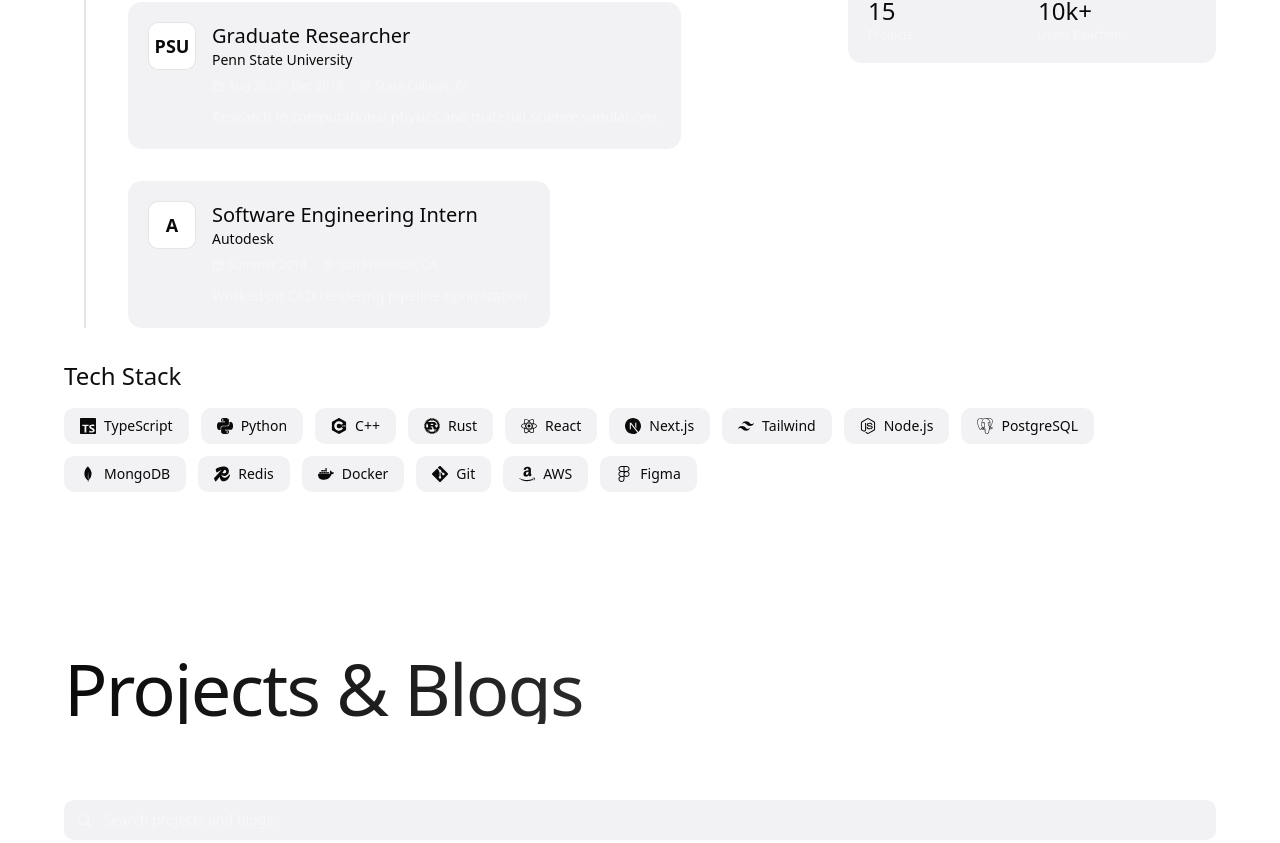
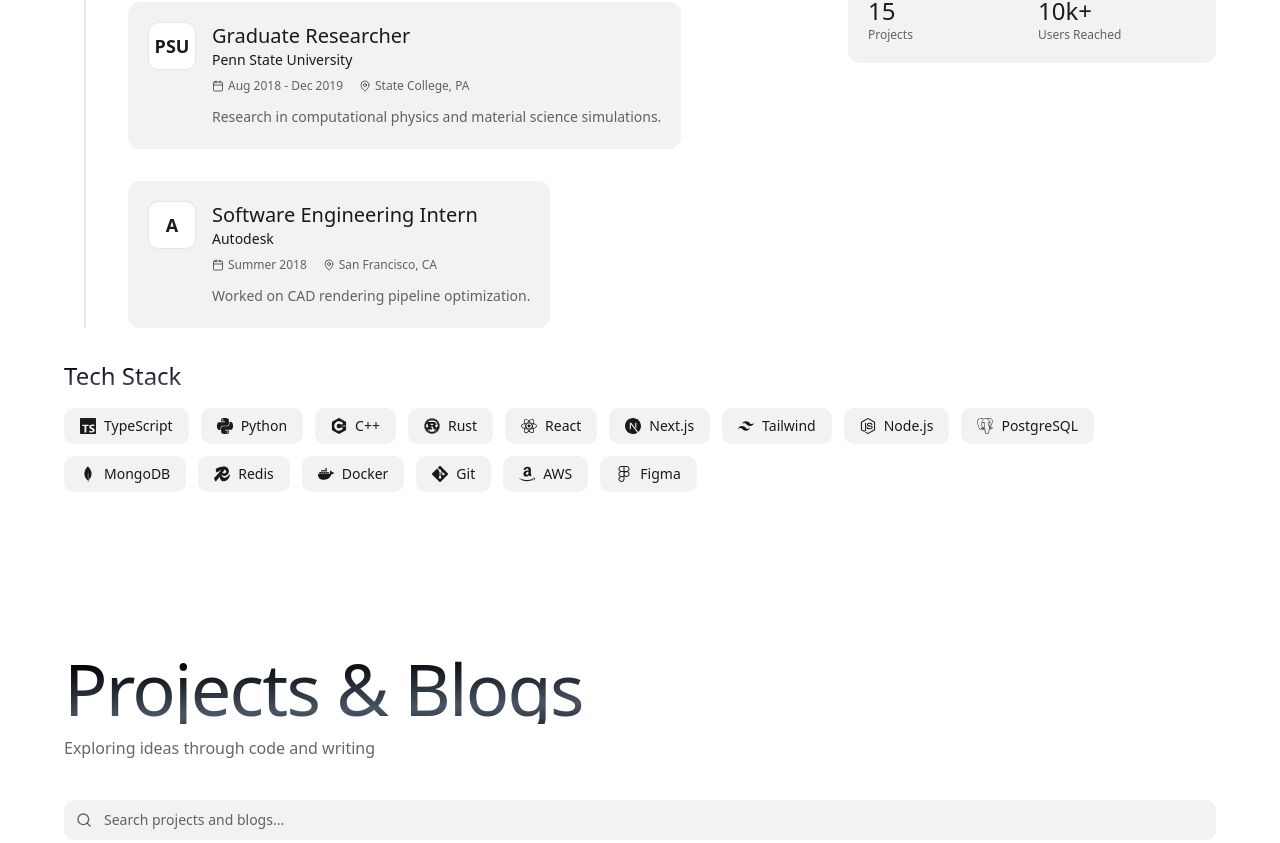
Before and after one commit to manoj-malviya-96/manoj-malviya-96, a Next.js app in the folder portfolio/: page / in a window 1280 px wide. Shown: the part 1417-2260 px from the top of the page. Built offline with nearby package versions, Linux system fonts and the light colour scheme.

Commit message:
main project

```diff
--- a/portfolio/app/globals.css
+++ b/portfolio/app/globals.css
@@ -5,129 +5,33 @@
 :root {
   --font-size: 16px;
   --background: #ffffff;
-  --foreground: oklch(0.145 0 0);
-  --card: #ffffff;
-  --card-foreground: oklch(0.145 0 0);
-  --popover: oklch(1 0 0);
-  --popover-foreground: oklch(0.145 0 0);
-  --primary: #030213;
-  --primary-foreground: oklch(1 0 0);
-  --secondary: oklch(0.95 0.0058 264.53);
-  --secondary-foreground: #030213;
+  --foreground: #1a1a1a;
   --muted: rgba(236, 236, 240, 0.69);
-  --muted-foreground: rgba(255, 255, 255, 0.4);
-  --accent: #e9ebef;
-  --accent-foreground: #030213;
-  --destructive: #d4183d;
-  --destructive-foreground: #ffffff;
+  --muted-foreground: rgba(0, 0, 0, 0.6);
   --border: rgba(0, 0, 0, 0.1);
-  --input: transparent;
-  --input-background: #f3f3f5;
-  --switch-background: #cbced4;
-  --font-weight-medium: 500;
-  --font-weight-normal: 400;
-  --ring: oklch(0.708 0 0);
-  --chart-1: oklch(0.646 0.222 41.116);
-  --chart-2: oklch(0.6 0.118 184.704);
-  --chart-3: oklch(0.398 0.07 227.392);
-  --chart-4: oklch(0.828 0.189 84.429);
-  --chart-5: oklch(0.769 0.188 70.08);
   --radius: 0.625rem;
-  --sidebar: oklch(0.985 0 0);
-  --sidebar-foreground: oklch(0.145 0 0);
-  --sidebar-primary: #030213;
-  --sidebar-primary-foreground: oklch(0.985 0 0);
-  --sidebar-accent: oklch(0.97 0 0);
-  --sidebar-accent-foreground: oklch(0.205 0 0);
-  --sidebar-border: oklch(0.922 0 0);
-  --sidebar-ring: oklch(0.708 0 0);
 }
 
 .dark {
-  --background: oklch(0.145 0 0);
-  --foreground: oklch(0.985 0 0);
-  --card: oklch(0.145 0 0);
-  --card-foreground: oklch(0.985 0 0);
-  --popover: oklch(0.145 0 0);
-  --popover-foreground: oklch(0.985 0 0);
-  --primary: oklch(0.985 0 0);
-  --primary-foreground: oklch(0.205 0 0);
-  --secondary: oklch(0.269 0 0);
-  --secondary-foreground: oklch(0.985 0 0);
-  --muted: oklch(0.269 0 0);
-  --muted-foreground: oklch(0.708 0 0);
-  --accent: oklch(0.269 0 0);
-  --accent-foreground: oklch(0.985 0 0);
-  --destructive: oklch(0.396 0.141 25.723);
-  --destructive-foreground: oklch(0.637 0.237 25.331);
-  --border: oklch(0.269 0 0);
-  --input: oklch(0.269 0 0);
-  --ring: oklch(0.439 0 0);
-  --font-weight-medium: 500;
-  --font-weight-normal: 400;
-  --chart-1: oklch(0.488 0.243 264.376);
-  --chart-2: oklch(0.696 0.17 162.48);
-  --chart-3: oklch(0.769 0.188 70.08);
-  --chart-4: oklch(0.627 0.265 303.9);
-  --chart-5: oklch(0.645 0.246 16.439);
-  --sidebar: oklch(0.205 0 0);
-  --sidebar-foreground: oklch(0.985 0 0);
-  --sidebar-primary: oklch(0.488 0.243 264.376);
-  --sidebar-primary-foreground: oklch(0.985 0 0);
-  --sidebar-accent: oklch(0.269 0 0);
-  --sidebar-accent-foreground: oklch(0.985 0 0);
-  --sidebar-border: oklch(0.269 0 0);
-  --sidebar-ring: oklch(0.439 0 0);
+  --background: #0a0a0a;
+  --foreground: #ffffff;
+  --muted: #1a1a1a;
+  --muted-foreground: rgba(255, 255, 255, 0.7);
+  --border: #333333;
 }
 
 @theme inline {
   --color-background: var(--background);
   --color-foreground: var(--foreground);
-  --color-card: var(--card);
-  --color-card-foreground: var(--card-foreground);
-  --color-popover: var(--popover);
-  --color-popover-foreground: var(--popover-foreground);
-  --color-primary: var(--primary);
-  --color-primary-foreground: var(--primary-foreground);
-  --color-secondary: var(--secondary);
-  --color-secondary-foreground: var(--secondary-foreground);
   --color-muted: var(--muted);
   --color-muted-foreground: var(--muted-foreground);
-  --color-accent: var(--accent);
-  --color-accent-foreground: var(--accent-foreground);
-  --color-destructive: var(--destructive);
-  --color-destructive-foreground: var(--destructive-foreground);
   --color-border: var(--border);
-  --color-input: var(--input);
-  --color-input-background: var(--input-background);
-  --color-switch-background: var(--switch-background);
-  --color-ring: var(--ring);
-  --color-chart-1: var(--chart-1);
-  --color-chart-2: var(--chart-2);
-  --color-chart-3: var(--chart-3);
-  --color-chart-4: var(--chart-4);
-  --color-chart-5: var(--chart-5);
-  --radius-sm: calc(var(--radius) - 4px);
-  --radius-md: calc(var(--radius) - 2px);
   --radius-lg: var(--radius);
-  --radius-xl: calc(var(--radius) + 4px);
-  --color-sidebar: var(--sidebar);
-  --color-sidebar-foreground: var(--sidebar-foreground);
-  --color-sidebar-primary: var(--sidebar-primary);
-  --color-sidebar-primary-foreground: var(
-          --sidebar-primary-foreground
-  );
-  --color-sidebar-accent: var(--sidebar-accent);
-  --color-sidebar-accent-foreground: var(
-          --sidebar-accent-foreground
-  );
-  --color-sidebar-border: var(--sidebar-border);
-  --color-sidebar-ring: var(--sidebar-ring);
 }
 
 @layer base {
   * {
-    @apply border-border outline-ring/50;
+    @apply border-border;
   }
 
   body {
@@ -136,58 +40,38 @@
 }
 
 /**
- * Base typography. This is not applied to elements which have an ancestor with a Tailwind text class.
+ * Base typography
  */
 @layer base {
   :where(
     :not(:has([class*=" text-"]), :not(:has([class^="text-"])))
   ) {
     h1 {
-      font-size: var(--text-2xl);
-      font-weight: var(--font-weight-medium);
+      font-size: 1.5rem;
+      font-weight: 500;
       line-height: 1.5;
     }
 
     h2 {
-      font-size: var(--text-xl);
-      font-weight: var(--font-weight-medium);
+      font-size: 1.25rem;
+      font-weight: 500;
       line-height: 1.5;
     }
 
     h3 {
-      font-size: var(--text-lg);
-      font-weight: var(--font-weight-medium);
+      font-size: 1.125rem;
+      font-weight: 500;
       line-height: 1.5;
     }
 
-    h4 {
-      font-size: var(--text-base);
-      font-weight: var(--font-weight-medium);
+    h4, p, label, button, input {
+      font-size: 1rem;
+      font-weight: 400;
       line-height: 1.5;
     }
 
-    p {
-      font-size: var(--text-base);
-      font-weight: var(--font-weight-normal);
-      line-height: 1.5;
-    }
-
-    label {
-      font-size: var(--text-base);
-      font-weight: var(--font-weight-medium);
-      line-height: 1.5;
-    }
-
-    button {
-      font-size: var(--text-base);
-      font-weight: var(--font-weight-medium);
-      line-height: 1.5;
-    }
-
-    input {
-      font-size: var(--text-base);
-      font-weight: var(--font-weight-normal);
-      line-height: 1.5;
+    label, button {
+      font-weight: 500;
     }
   }
 }
@@ -198,60 +82,33 @@ html {
 
 /* Gradient text utilities */
 .gradient-text {
-  background: linear-gradient(
-          120deg,
-          var(--foreground) 0%,
-          var(--muted-foreground) 100%
-  );
-  -webkit-background-clip: text;
-  background-clip: text;
-  -webkit-text-fill-color: transparent;
+  @apply bg-gradient-to-br from-foreground to-muted-foreground bg-clip-text text-transparent;
   background-size: 200% auto;
   animation: gradientShift 8s ease infinite;
 }
 
 @keyframes gradientShift {
-  0%,
-  100% {
-    background-position: 0% 50%;
-  }
-  50% {
-    background-position: 100% 50%;
-  }
+  0%, 100% { background-position: 0% 50%; }
+  50% { background-position: 100% 50%; }
 }
 
 .dark .gradient-text {
-  background: linear-gradient(
-          120deg,
-          #ffffff 0%,
-          #888888 50%,
-          #ffffff 100%
-  );
-  -webkit-background-clip: text;
-  background-clip: text;
-  -webkit-text-fill-color: transparent;
+  @apply bg-gradient-to-br from-white via-gray-500 to-white bg-clip-text text-transparent;
   background-size: 200% auto;
 }
 
 :root:not(.dark) .gradient-text {
-  background: linear-gradient(
-          120deg,
-          #000000 0%,
-          #444444 50%,
-          #000000 100%
-  );
-  -webkit-background-clip: text;
-  background-clip: text;
-  -webkit-text-fill-color: transparent;
+  @apply bg-gradient-to-br from-black via-gray-600 to-black bg-clip-text text-transparent;
   background-size: 200% auto;
 }
 
 /* Light-based glow effects */
 .glow-subtle {
-  transition: all 0.4s cubic-bezier(0.4, 0, 0.2, 1);
+  @apply transition-all duration-300 ease-out;
 }
 
 .dark .glow-subtle:hover {
+  @apply shadow-[0_0_20px_rgba(255,255,255,0.1),0_0_40px_rgba(255,255,255,0.05)] shadow-inner;
   box-shadow:
     0 0 20px rgba(255, 255, 255, 0.1),
     0 0 40px rgba(255, 255, 255, 0.05),
@@ -266,29 +123,28 @@ html {
 }
 
 .glow-accent {
-  transition: all 0.4s cubic-bezier(0.4, 0, 0.2, 1);
+  @apply transition-all duration-300 ease-out;
 }
 
 .dark .glow-accent:hover {
+  @apply -translate-y-0.5;
   box-shadow:
     0 0 30px rgba(255, 255, 255, 0.15),
     0 0 60px rgba(255, 255, 255, 0.08),
     0 8px 32px rgba(255, 255, 255, 0.12);
-  transform: translateY(-2px);
 }
 
 :root:not(.dark) .glow-accent:hover {
+  @apply -translate-y-0.5;
   box-shadow:
     0 0 30px rgba(0, 0, 0, 0.12),
     0 0 60px rgba(0, 0, 0, 0.06),
     0 8px 32px rgba(0, 0, 0, 0.08);
-  transform: translateY(-2px);
 }
 
 /* Pulse glow for current items */
 @keyframes pulseGlow {
-  0%,
-  100% {
+  0%, 100% {
     box-shadow: 0 0 15px rgba(255, 255, 255, 0.2);
   }
   50% {
@@ -297,75 +153,65 @@ html {
 }
 
 .dark .pulse-glow {
+  @apply animate-pulse;
   animation: pulseGlow 2s ease-in-out infinite;
 }
 
 :root:not(.dark) .pulse-glow {
+  @apply animate-pulse;
   animation: pulseGlow 2s ease-in-out infinite;
   box-shadow: 0 0 15px rgba(0, 0, 0, 0.15);
 }
 
 /* Card glow on hover */
 .card-glow {
-  position: relative;
-  transition: all 0.4s cubic-bezier(0.4, 0, 0.2, 1);
+  @apply relative transition-all duration-300 ease-out;
 }
 
 .card-glow::before {
-  content: "";
-  position: absolute;
-  inset: 0;
-  border-radius: inherit;
-  padding: 1px;
+  @apply content-[''] absolute inset-0 rounded-[inherit] p-px opacity-0 transition-opacity duration-300;
   background: linear-gradient(135deg, transparent, transparent);
   -webkit-mask:
           linear-gradient(#fff 0 0) content-box,
           linear-gradient(#fff 0 0);
   -webkit-mask-composite: xor;
   mask-composite: exclude;
-  opacity: 0;
-  transition: opacity 0.4s ease;
 }
 
 .dark .card-glow:hover::before {
+  @apply opacity-100;
   background: linear-gradient(
           135deg,
           rgba(255, 255, 255, 0.3),
           rgba(255, 255, 255, 0.1)
   );
-  opacity: 1;
 }
 
 :root:not(.dark) .card-glow:hover::before {
+  @apply opacity-100;
   background: linear-gradient(
           135deg,
           rgba(0, 0, 0, 0.2),
           rgba(0, 0, 0, 0.05)
   );
-  opacity: 1;
 }
 
 /* Timeline dot glow */
 .timeline-dot {
-  position: relative;
+  @apply relative;
 }
 
 .timeline-dot::after {
-  content: "";
-  position: absolute;
-  inset: -4px;
-  border-radius: 50%;
+  @apply content-[''] absolute -inset-1 rounded-full opacity-0 transition-opacity duration-300;
   background: radial-gradient(
           circle,
           currentColor 0%,
           transparent 70%
   );
-  opacity: 0;
-  transition: opacity 0.3s ease;
 }
 
 .timeline-dot:hover::after {
-  opacity: 0.3;
+  @apply opacity-30;
 }
 
 /* Fluid animations */
@@ -404,38 +250,34 @@ html {
 }
 
 .animate-fadeIn {
+  @apply animate-none;
   animation: fadeIn 0.6s ease-out forwards;
 }
 
 .shimmer {
-  background: linear-gradient(
-          90deg,
-          transparent 0%,
-          rgba(255, 255, 255, 0.1) 50%,
-          transparent 100%
-  );
+  @apply bg-gradient-to-r from-transparent via-white/10 to-transparent;
   background-size: 1000px 100%;
   animation: shimmer 3s infinite;
 }
 
 /* Icon glow on hover */
 .icon-glow {
-  transition: all 0.3s cubic-bezier(0.4, 0, 0.2, 1);
+  @apply transition-all duration-300 ease-[cubic-bezier(0.4,0,0.2,1)];
 }
 
 .dark .icon-glow:hover {
+  @apply scale-110;
   filter: drop-shadow(0 0 8px rgba(255, 255, 255, 0.5));
-  transform: scale(1.1);
 }
 
 :root:not(.dark) .icon-glow:hover {
+  @apply scale-110;
   filter: drop-shadow(0 0 8px rgba(0, 0, 0, 0.3));
-  transform: scale(1.1);
 }
 
 /* Smooth transitions */
 button,
 a,
 input {
-  transition: all 0.3s cubic-bezier(0.4, 0, 0.2, 1);
+  @apply transition-all duration-300 ease-[cubic-bezier(0.4,0,0.2,1)];
 }
```
Lines whose indentation alone changed are shown as unchanged.
